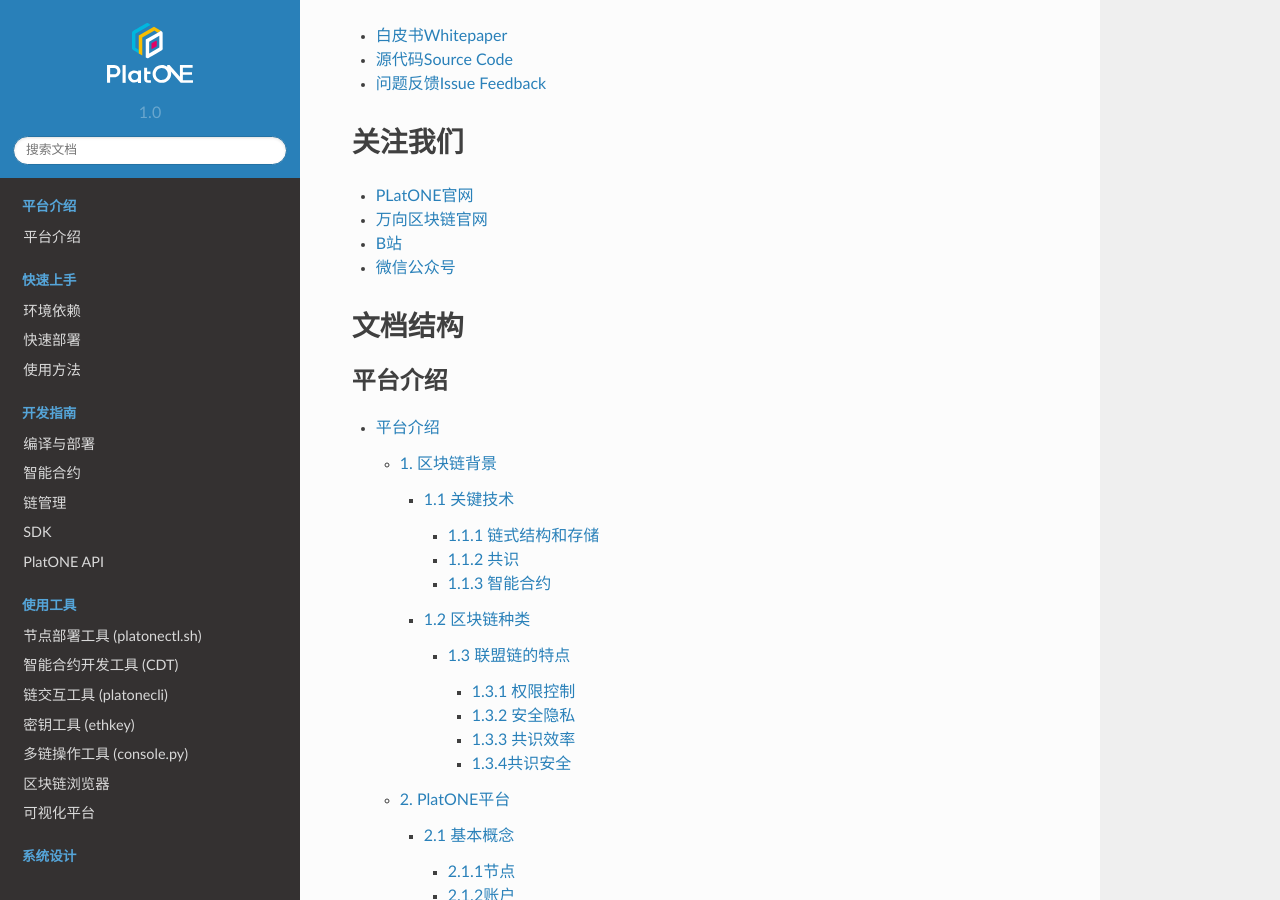
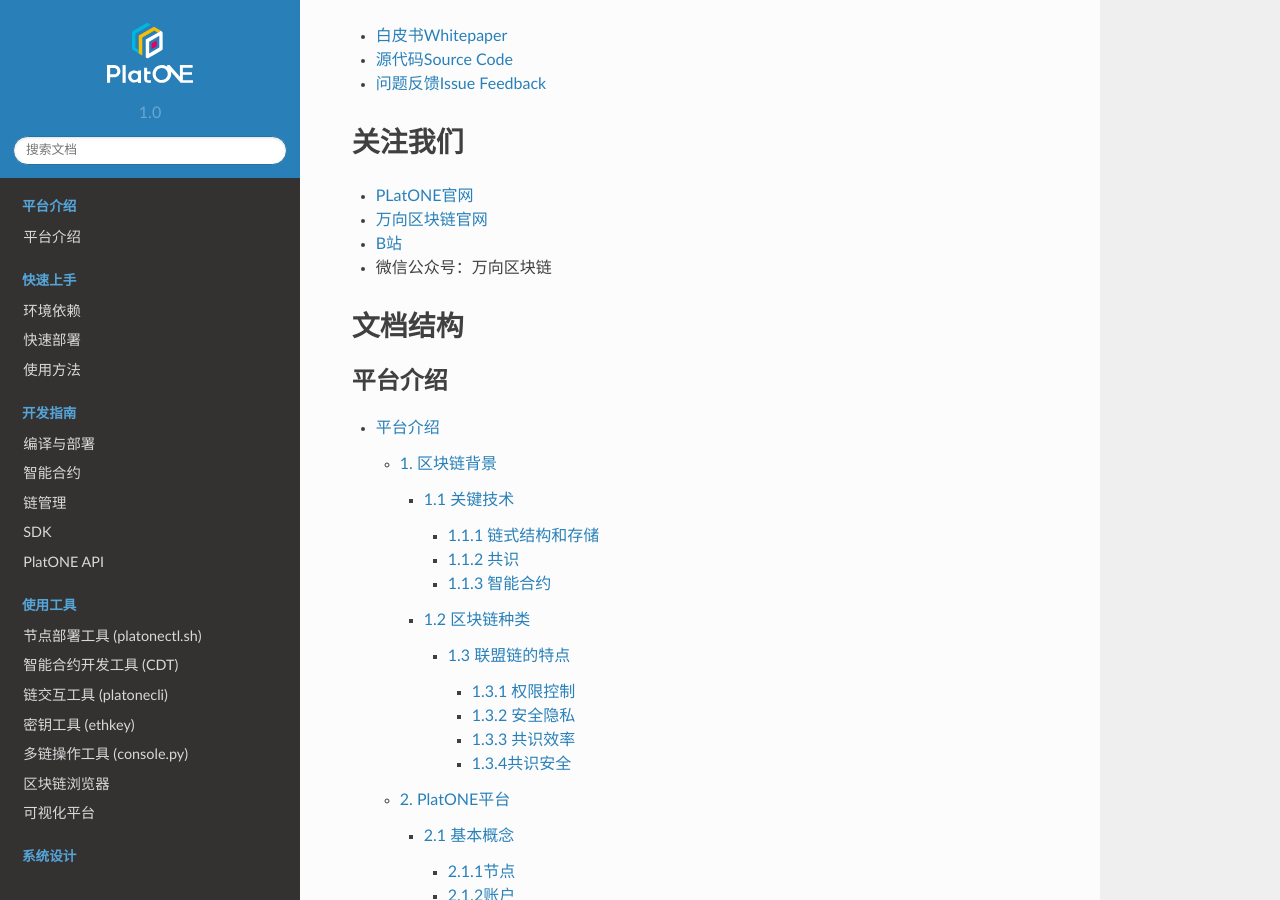
Before and after one commit to Venachain/Venachain-docs, a Sphinx documentation site: the page built from source/index.rst, in a window 1280 px wide and 900 px high, scrolled down 643 px. Built offline with Sphinx 7.4.7 and the Read the Docs theme 2.0.0, drawn with Linux system fonts in a browser that asks for light colours.

Commit message:
暂时取消微信公众号链接 2021/9/6 17:00

```diff
--- a/source/index.rst
+++ b/source/index.rst
@@ -34,7 +34,7 @@
 -  `PLatONE官网 <https://platone.wxblockchain.com/>`__
 -  `万向区块链官网 <https://www.wxblockchain.com/#/home>`__
 -  `B站 <https://space.bilibili.com/28820663/>`__
--  `微信公众号 <../../source/images/homepage/wx-wechat.jpg>`__
+-  微信公众号：万向区块链
 
 文档结构
 ========
```
